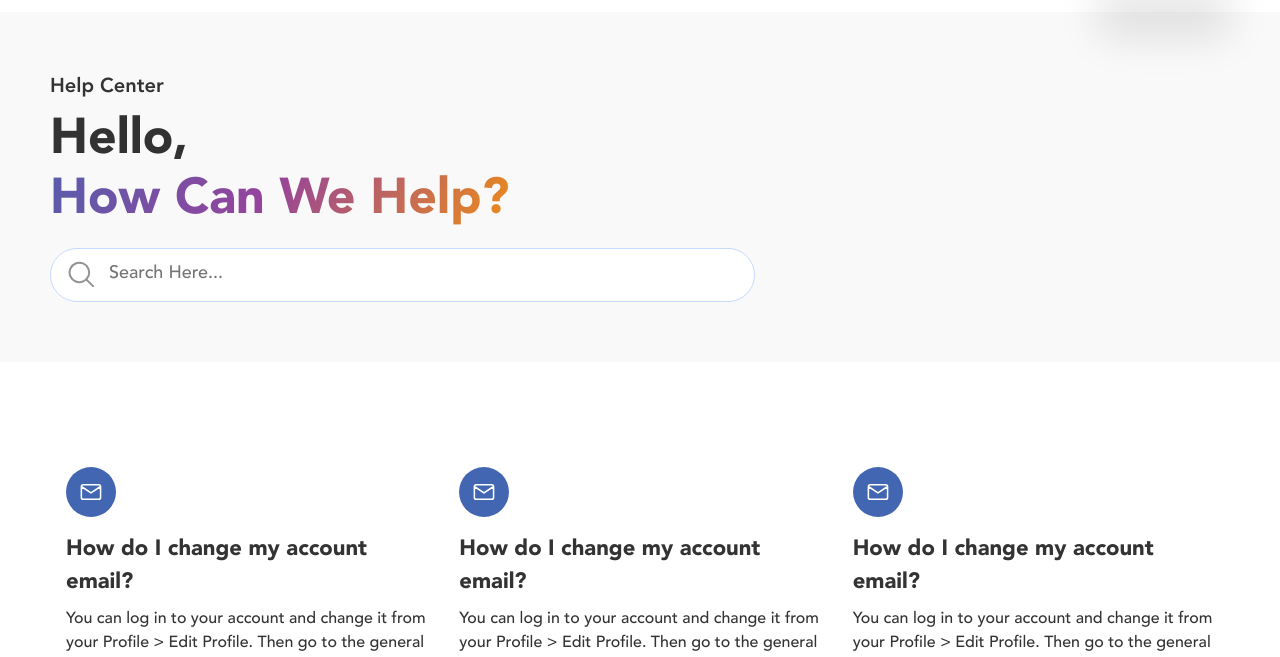
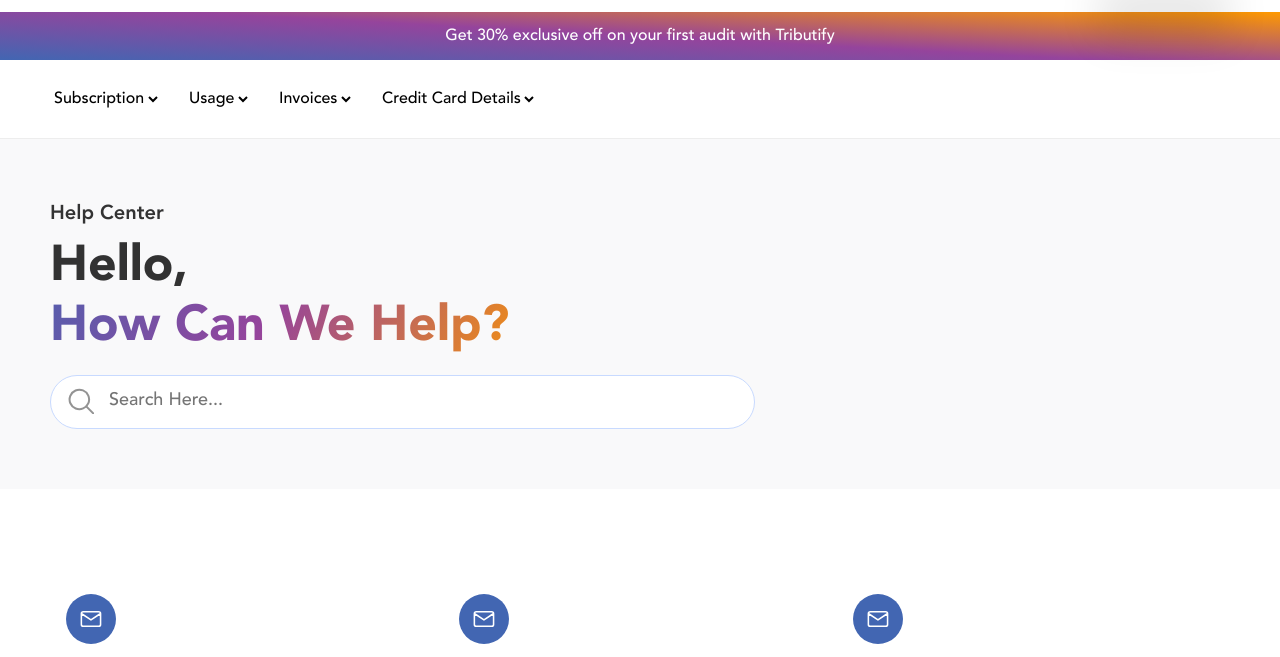
Before and after one commit to Attherzahid/tributify, a website: page help-center.html in a window 1280 px wide. Shown: the part 72-729 px from the top of the page. Drawn offline with Linux system fonts and the light colour scheme.

Commit message:
help-center and billing page content update

```diff
--- a/help-center.html
+++ b/help-center.html
@@ -7,6 +7,8 @@
     <link rel="icon" type="image/x-icon" href="./assets/img/favicon.png">
     <title>Tributify | Home</title>
     <link rel="stylesheet" href="./theme_styles.css">
+    <link rel="stylesheet" href="./assets/css/plugin/slick.css">
+    <link rel="stylesheet" href="./assets/css/plugin/slick-theme.css">
     <link rel="stylesheet" href="./assets/css/fonts.css" />
     <link rel="stylesheet" href="./assets/css/content-page.css" />
 </head>
@@ -38,7 +40,41 @@
     </header>
 
     <main class="overflow-hidden">
-
+        <div class="alert-slider-sec">
+            <div class="container">
+                <div class="alert-slider">
+                    <div class="slider-item">Get 30% exclusive off on your first audit with Tributify</div>
+                    <div class="slider-item">Get 30% exclusive off on your first audit with Tributify</div>
+                    <div class="slider-item">Get 30% exclusive off on your first audit with Tributify</div>
+                </div>
+            </div>
+        </div>
+        <section class="bg-white controls-sec ">
+            <div class="container">
+                <div class="d-flex flex-wrap gap-3 align-items-center">
+                    <select name="" id="" class="form-select">
+                        <option value="">Subscription</option>
+                        <option value="">Subscription</option>
+                        <option value="">Subscription</option>
+                    </select>
+                    <select name="" id="" class="form-select">
+                        <option value="">Usage</option>
+                        <option value="">Usage</option>
+                        <option value="">Usage</option>
+                    </select>
+                    <select name="" id="" class="form-select">
+                        <option value="">Invoices</option>
+                        <option value="">Invoices</option>
+                        <option value="">Invoices</option>
+                    </select>
+                    <select name="" id="" class="form-select">
+                        <option value="">Credit Card Details</option>
+                        <option value="">Credit Card Details</option>
+                        <option value="">Credit Card Details</option>
+                    </select>
+                </div>
+            </div>
+        </section>
         <section class="banner-sec bg-ghost-white">
             <div class="container">
                 <div style="max-width: 705px;">
@@ -220,6 +256,7 @@
 
 <script src="./assets/js/jquery.min.js"></script>
 <script src="./assets/js/custom.js"></script>
+<script src="./assets/js/slick.js"></script>
 <script>
     const itemsPerPage = 10;
     const items = document.querySelectorAll('.card');
--- a/scss/pages/_content-page.scss
+++ b/scss/pages/_content-page.scss
@@ -1,3 +1,24 @@
+.alert-slider-sec {
+  padding: 12px 0;
+  background: linear-gradient(3deg,
+          rgba(66, 102, 178, 1) 0%,
+          rgba(149, 68, 156, 1) 50%,
+          rgba(254, 153, 0, 1) 100%);
+  color: white;
+  text-align: center;
+}
+
+.controls-sec {
+  padding: clamp(20px, 5vw, 30px) 0;
+  border-bottom: 1px solid #EDEDED;
+
+  .form-select {
+      background-color: transparent;
+      border: none;
+      outline: none;
+  }
+}
+
 .banner-sec {
   padding: clamp(45px, 5vw, 60px) 0;
 
```
Also changed, not shown: billing-subscription.html (+0 -1 lines), assets/css/content-page.css, 1 other file.
